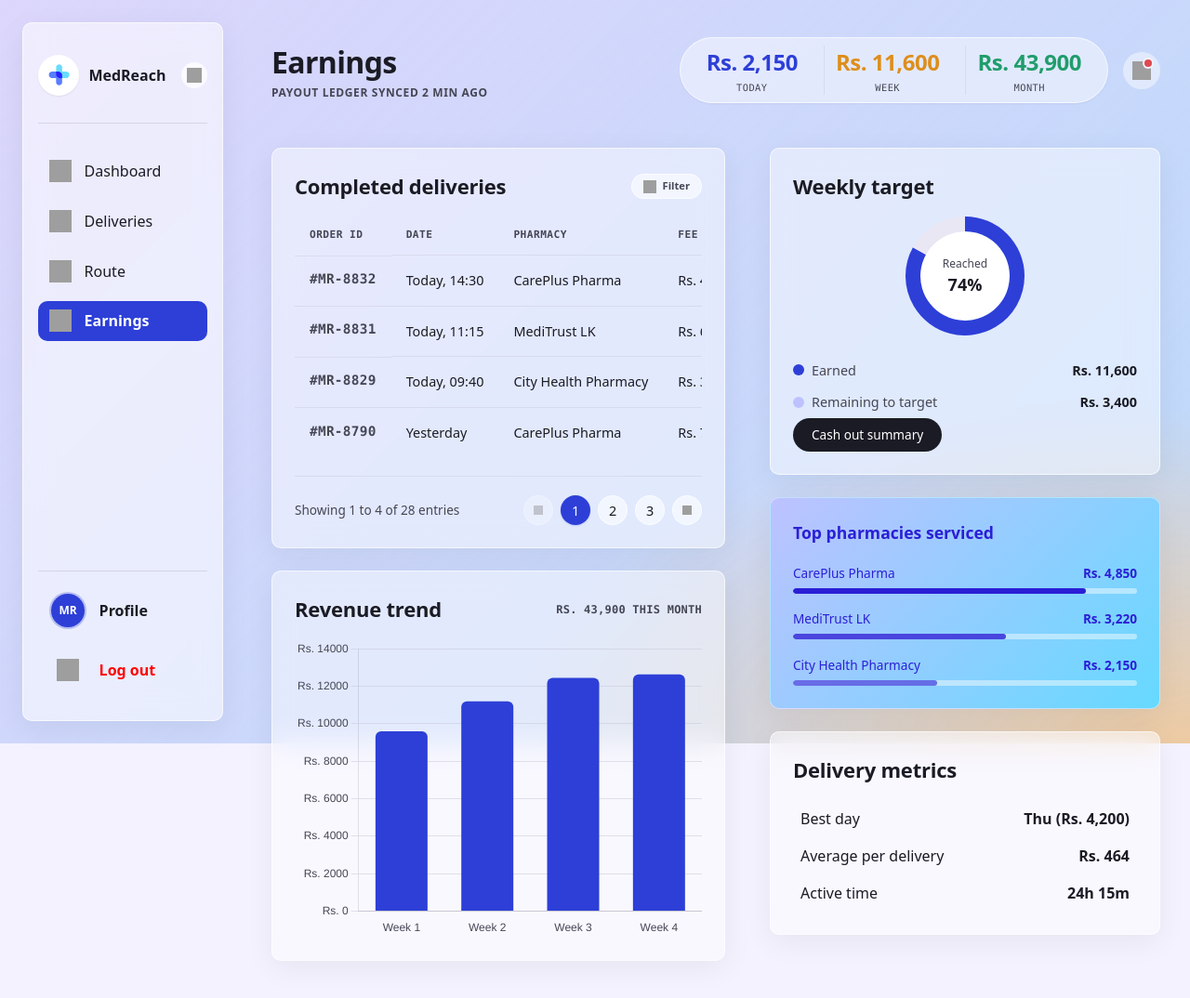
After one commit to Med-Reach-UCSC/MedReach, a PHP site: page /delivery-earnings.php in a window 1280 px wide. The commit adds this page. Shown: the whole page at 93% size. Run offline with PHP 8.4, Linux system fonts and the light colour scheme; grey boxes are pictures that could not be loaded.

Commit message:
feat(delivery): add earnings page

```diff
--- /dev/null
+++ b/delivery-earnings.php
@@ -0,0 +1,3 @@
+<?php
+// MedReach - Delivery rider earnings entry point
+require __DIR__ . '/presentation/views/delivery/earnings.php';
--- /dev/null
+++ b/presentation/views/delivery/earnings.php
@@ -0,0 +1,233 @@
+<?php
+// MedReach - Delivery rider earnings & payouts (presentation tier: HTML output only)
+// Converted from docs/delivery-earnings.php (Tailwind mockup) onto the same
+// mr- component system as pharmacy/earnings.php — reuses mr-dash-stats
+// (header capsules), mr-pay-table + mr-pagination, mr-spend-ring (the same
+// Chart.js canvas ids pharmacy/earnings.php already wires up in main.js),
+// mr-med-stats bars, and mr-pharmacy-row (dashboard.php's "Total Distance"
+// row) for the leader-line metrics. No new CSS, no new JS.
+//
+// Defects fixed vs the mockup: dropped the Tailwind CDN/Google Fonts/inline
+// theme config for the project's own --mr- token system; dropped the
+// standalone glass side-nav and hotlinked avatar for the shared
+// sidebar-delivery.php partial; replaced the hand-coded inline-SVG progress
+// ring and CSS bar-placeholder chart with the project's existing Chart.js
+// spend-ring/trend patterns (same canvas ids pharmacy/earnings.php uses, so
+// no new chart config is needed); replaced the fabricated order-id/pharmacy
+// pairings with ones consistent with dashboard.php's manifest queue.
+$active = 'earnings';
+?>
+<!DOCTYPE html>
+<html lang="en">
+<head>
+  <meta charset="utf-8">
+  <meta name="viewport" content="width=device-width, initial-scale=1">
+  <title>Earnings — MedReach</title>
+  <link rel="stylesheet" href="presentation/assets/css/style.css">
+</head>
+<body>
+
+  <div class="mr-dashboard">
+    <?php require __DIR__ . '/../partials/sidebar-delivery.php'; ?>
+
+    <main class="mr-dash-main">
+      <header class="mr-dash-header">
+        <div>
+          <h1>Earnings</h1>
+          <p class="mr-eyebrow">Payout ledger synced 2 min ago</p>
+        </div>
+
+        <div class="mr-dash-header__actions">
+          <div class="mr-dash-stats">
+            <div class="mr-dash-stat">
+              <strong class="mr-dash-stat__value mr-dash-stat__value--active">Rs. 2,150</strong>
+              <span>Today</span>
+            </div>
+            <div class="mr-dash-stat">
+              <strong class="mr-dash-stat__value mr-dash-stat__value--pending">Rs. 11,600</strong>
+              <span>Week</span>
+            </div>
+            <div class="mr-dash-stat">
+              <strong class="mr-dash-stat__value mr-dash-stat__value--delivered">Rs. 43,900</strong>
+              <span>Month</span>
+            </div>
+          </div>
+
+          <a class="mr-notif-btn mr-notif-btn--header" href="notifications.php" aria-label="Notifications">
+            <img src="https://img.icons8.com/ios-filled/50/1a1b24/appointment-reminders.png" alt="">
+            <span class="mr-notif-btn__dot" aria-hidden="true"></span>
+          </a>
+        </div>
+      </header>
+
+      <div class="mr-dash-content">
+        <div class="mr-dash-col">
+
+          <section class="mr-card mr-dash-card">
+            <div class="mr-dash-card__head">
+              <h2>Completed deliveries</h2>
+              <span class="mr-badge mr-badge--pill mr-badge--case-normal">
+                <img src="https://img.icons8.com/ios-filled/50/454655/filter.png" alt="">
+                Filter
+              </span>
+            </div>
+
+            <div class="mr-pay-table-wrap">
+              <table class="mr-pay-table">
+                <thead>
+                  <tr>
+                    <th>Order ID</th>
+                    <th>Date</th>
+                    <th>Pharmacy</th>
+                    <th class="mr-pay-table__amount">Fee</th>
+                    <th>Status</th>
+                  </tr>
+                </thead>
+                <tbody>
+                  <tr>
+                    <td class="mr-eyebrow mr-eyebrow--mono">#MR-8832</td>
+                    <td>Today, 14:30</td>
+                    <td>CarePlus Pharma</td>
+                    <td class="mr-pay-table__amount">Rs. 450.00</td>
+                    <td><span class="mr-badge mr-badge--success mr-badge--case-normal">Delivered</span></td>
+                  </tr>
+                  <tr>
+                    <td class="mr-eyebrow mr-eyebrow--mono">#MR-8831</td>
+                    <td>Today, 11:15</td>
+                    <td>MediTrust LK</td>
+                    <td class="mr-pay-table__amount">Rs. 600.00</td>
+                    <td><span class="mr-badge mr-badge--success mr-badge--case-normal">Delivered</span></td>
+                  </tr>
+                  <tr>
+                    <td class="mr-eyebrow mr-eyebrow--mono">#MR-8829</td>
+                    <td>Today, 09:40</td>
+                    <td>City Health Pharmacy</td>
+                    <td class="mr-pay-table__amount">Rs. 350.00</td>
+                    <td><span class="mr-badge mr-badge--success mr-badge--case-normal">Delivered</span></td>
+                  </tr>
+                  <tr>
+                    <td class="mr-eyebrow mr-eyebrow--mono">#MR-8790</td>
+                    <td>Yesterday</td>
+                    <td>CarePlus Pharma</td>
+                    <td class="mr-pay-table__amount">Rs. 750.00</td>
+                    <td><span class="mr-badge mr-badge--success mr-badge--case-normal">Delivered</span></td>
+                  </tr>
+                </tbody>
+              </table>
+            </div>
+
+            <div class="mr-pagination">
+              <span class="mr-pagination__count">Showing 1 to 4 of 28 entries</span>
+              <nav class="mr-pagination__nav" aria-label="Ledger pages">
+                <a href="#" class="mr-pagination__btn" aria-disabled="true">
+                  <img src="https://img.icons8.com/ios-filled/50/454655/back.png" alt="Previous">
+                </a>
+                <a href="#" class="mr-pagination__btn is-active">1</a>
+                <a href="#" class="mr-pagination__btn">2</a>
+                <a href="#" class="mr-pagination__btn">3</a>
+                <a href="#" class="mr-pagination__btn">
+                  <img src="https://img.icons8.com/ios-filled/50/1a1b24/forward.png" alt="Next">
+                </a>
+              </nav>
+            </div>
+          </section>
+
+          <section class="mr-card mr-dash-card">
+            <div class="mr-dash-card__head">
+              <h2>Revenue trend</h2>
+              <span class="mr-eyebrow mr-eyebrow--mono">Rs. 43,900 this month</span>
+            </div>
+            <canvas id="mr-earnings-trend-chart" height="220" role="img" aria-label="Weekly revenue trend"></canvas>
+          </section>
+
+        </div>
+
+        <div class="mr-dash-col">
+
+          <section class="mr-card mr-dash-card">
+            <div class="mr-dash-card__head">
+              <h2>Weekly target</h2>
+            </div>
+
+            <div class="mr-spend-ring">
+              <canvas id="mr-earnings-target-chart" width="128" height="128" role="img" aria-label="Weekly target: 74% reached"></canvas>
+              <div class="mr-spend-ring__inner">
+                <span>Reached</span>
+                <strong>74%</strong>
+              </div>
+            </div>
+
+            <div class="mr-spend-row">
+              <span class="mr-spend-row__label">
+                <i class="mr-spend-dot mr-spend-dot--primary"></i>
+                Earned
+              </span>
+              <strong>Rs. 11,600</strong>
+            </div>
+            <div class="mr-spend-row">
+              <span class="mr-spend-row__label">
+                <i class="mr-spend-dot mr-spend-dot--light"></i>
+                Remaining to target
+              </span>
+              <strong>Rs. 3,400</strong>
+            </div>
+
+            <a href="#" class="mr-btn mr-btn--dark mr-btn--sm">Cash out summary</a>
+          </section>
+
+          <section class="mr-card mr-med-stats">
+            <h2>Top pharmacies serviced</h2>
+
+            <div class="mr-med-stats__row">
+              <div class="mr-med-stats__label">
+                <span>CarePlus Pharma</span>
+                <strong>Rs. 4,850</strong>
+              </div>
+              <div class="mr-med-stats__bar"><div class="mr-med-stats__fill" style="width: 85%;"></div></div>
+            </div>
+
+            <div class="mr-med-stats__row">
+              <div class="mr-med-stats__label">
+                <span>MediTrust LK</span>
+                <strong>Rs. 3,220</strong>
+              </div>
+              <div class="mr-med-stats__bar"><div class="mr-med-stats__fill" style="width: 62%; opacity: .8;"></div></div>
+            </div>
+
+            <div class="mr-med-stats__row">
+              <div class="mr-med-stats__label">
+                <span>City Health Pharmacy</span>
+                <strong>Rs. 2,150</strong>
+              </div>
+              <div class="mr-med-stats__bar"><div class="mr-med-stats__fill" style="width: 42%; opacity: .6;"></div></div>
+            </div>
+          </section>
+
+          <section class="mr-card mr-dash-card">
+            <div class="mr-dash-card__head">
+              <h2>Delivery metrics</h2>
+            </div>
+
+            <div class="mr-pharmacy-row">
+              <span>Best day</span>
+              <strong>Thu (Rs. 4,200)</strong>
+            </div>
+            <div class="mr-pharmacy-row">
+              <span>Average per delivery</span>
+              <strong>Rs. 464</strong>
+            </div>
+            <div class="mr-pharmacy-row">
+              <span>Active time</span>
+              <strong>24h 15m</strong>
+            </div>
+          </section>
+
+        </div>
+      </div>
+    </main>
+  </div>
+
+  <script src="presentation/assets/js/vendor/chart.umd.min.js"></script>
+  <script src="presentation/assets/js/main.js"></script>
+</body>
+</html>
--- a/presentation/views/partials/sidebar-delivery.php
+++ b/presentation/views/partials/sidebar-delivery.php
@@ -8,7 +8,7 @@ $mr_sidebar_links = [
   'dashboard'  => ['label' => 'Dashboard', 'icon' => 'home',          'href' => 'delivery-dashboard.php'],
   'manifest'   => ['label' => 'Deliveries', 'icon' => 'delivery',      'href' => 'delivery-details.php'],
   'route'      => ['label' => 'Route',      'icon' => 'route',         'href' => '#'],
-  'earnings'   => ['label' => 'Earnings',   'icon' => 'cash',          'href' => '#'],
+  'earnings'   => ['label' => 'Earnings',   'icon' => 'cash',          'href' => 'delivery-earnings.php'],
 ];
 ?>
 <aside class="mr-sidebar" aria-label="Delivery navigation">
```
